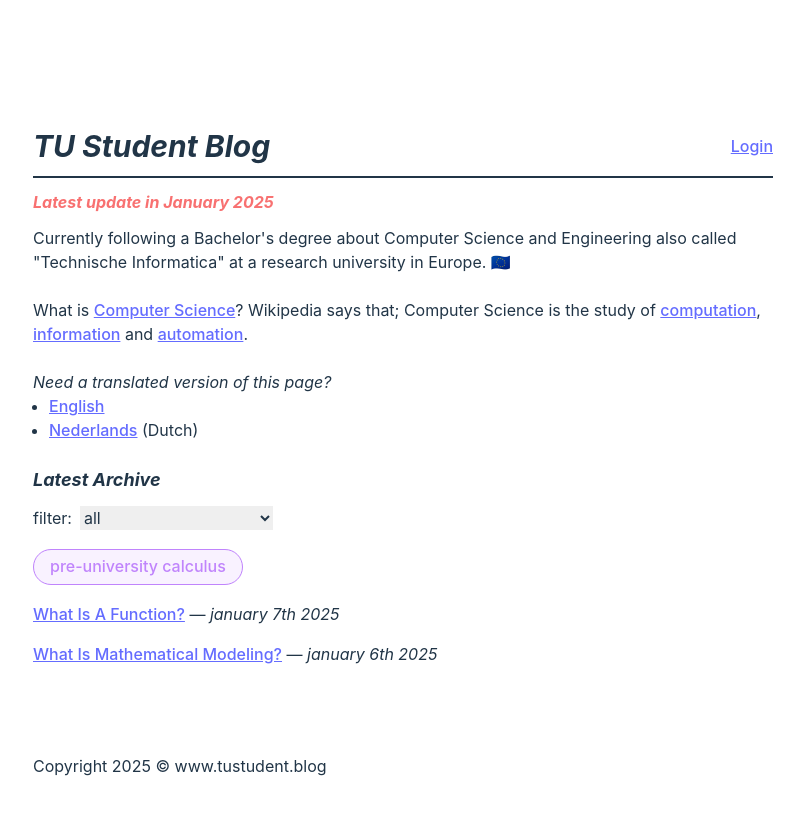
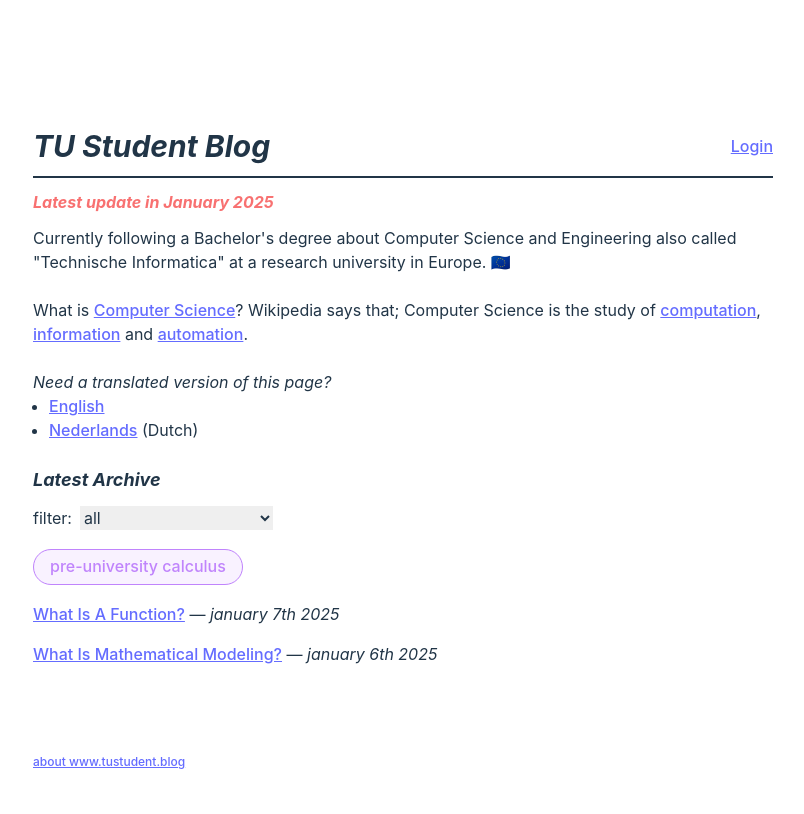
Before and after one commit to rohitjethoe/tu-student, a Vue app: page / in a window 1280 px wide. Shown: the top 814 px of the page, without its empty margins (237-1041 px from the left). Built offline with nearby package versions, Linux system fonts and the light colour scheme.

Commit message:
Update Footer.vue

```diff
--- a/src/components/Footer.vue
+++ b/src/components/Footer.vue
@@ -1,5 +1,5 @@
 <template>
-    <div class="py-4 pt-20">
-        Copyright {{ new Date().getFullYear() }} &copy; www.tustudent.blog
+    <div class="py-4 pt-20 text-xs">
+        <a href="#">about www.tustudent.blog</a>
     </div>
 </template>
```
